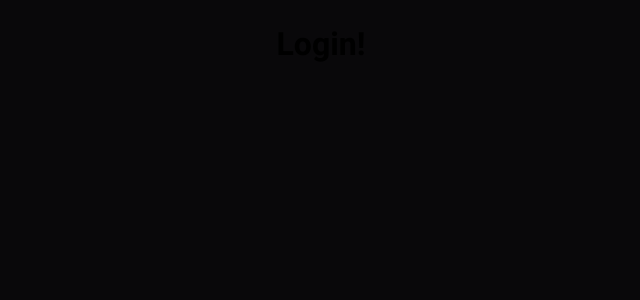
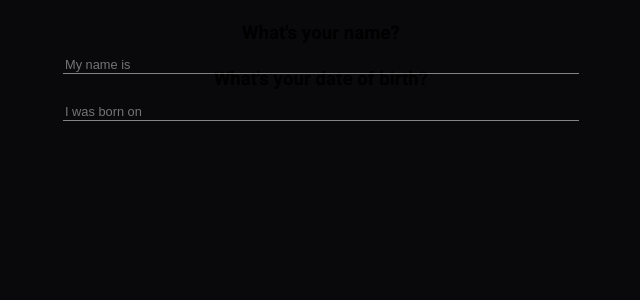
Before and after one commit to sciocaptain/fitwolves, a React (Create React App) app in the folder client/: page /survey in a window 1280 px wide. Shown: the top 300 px of the page, without its empty margins (319-959 px from the left). Built offline with nearby package versions, Linux system fonts and the light colour scheme.

Commit message:
monaik this is hella hard man

```diff
--- a/client/src/pages/survey.js
+++ b/client/src/pages/survey.js
@@ -2,10 +2,19 @@ import React from 'react';
 
 const Survey = () => {
     return (
-        <div>
-            <h1>Login!</h1>
+        <div class="">
+            <div class="">
+                <h3>What's your name?</h3>
+                <input class="login-user-input" type="text" placeholder="My name is"/>
+            </div>
+            <div class="">
+                <h3>What's your date of birth?</h3>
+                <input class="login-user-input" type="text" placeholder="I was born on"/>
+            </div>
         </div>
     );
 };
 
+
+
 export default Survey;
--- a/client/src/stylesheets/App.css
+++ b/client/src/stylesheets/App.css
@@ -223,3 +223,7 @@ body{
   animation: fade-in 0.5s ease forwards;
   z-index: 1000;
 }
+
+
+
+/*  JAKE"S INPUT  */
```
Also changed, not shown: 1 other file (tests, documents, lock files or other folders).
